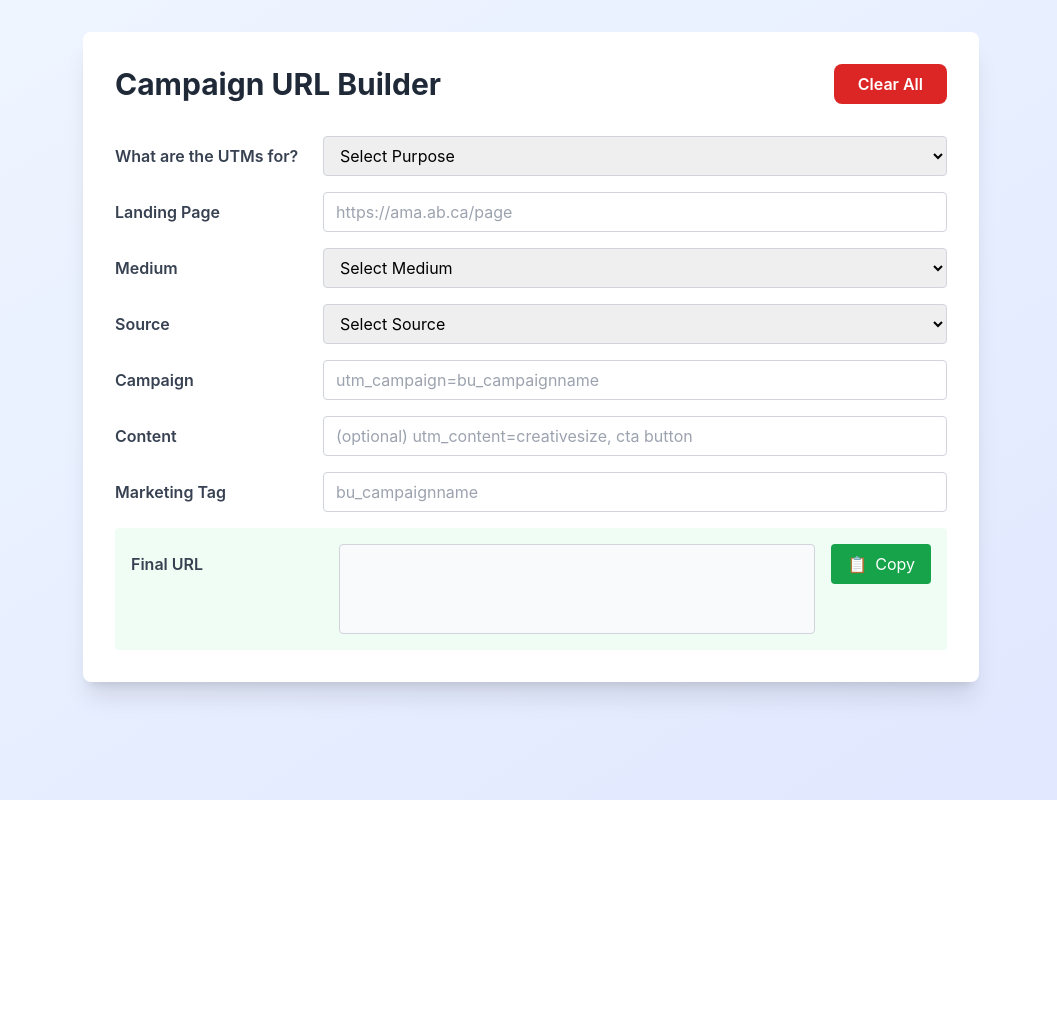
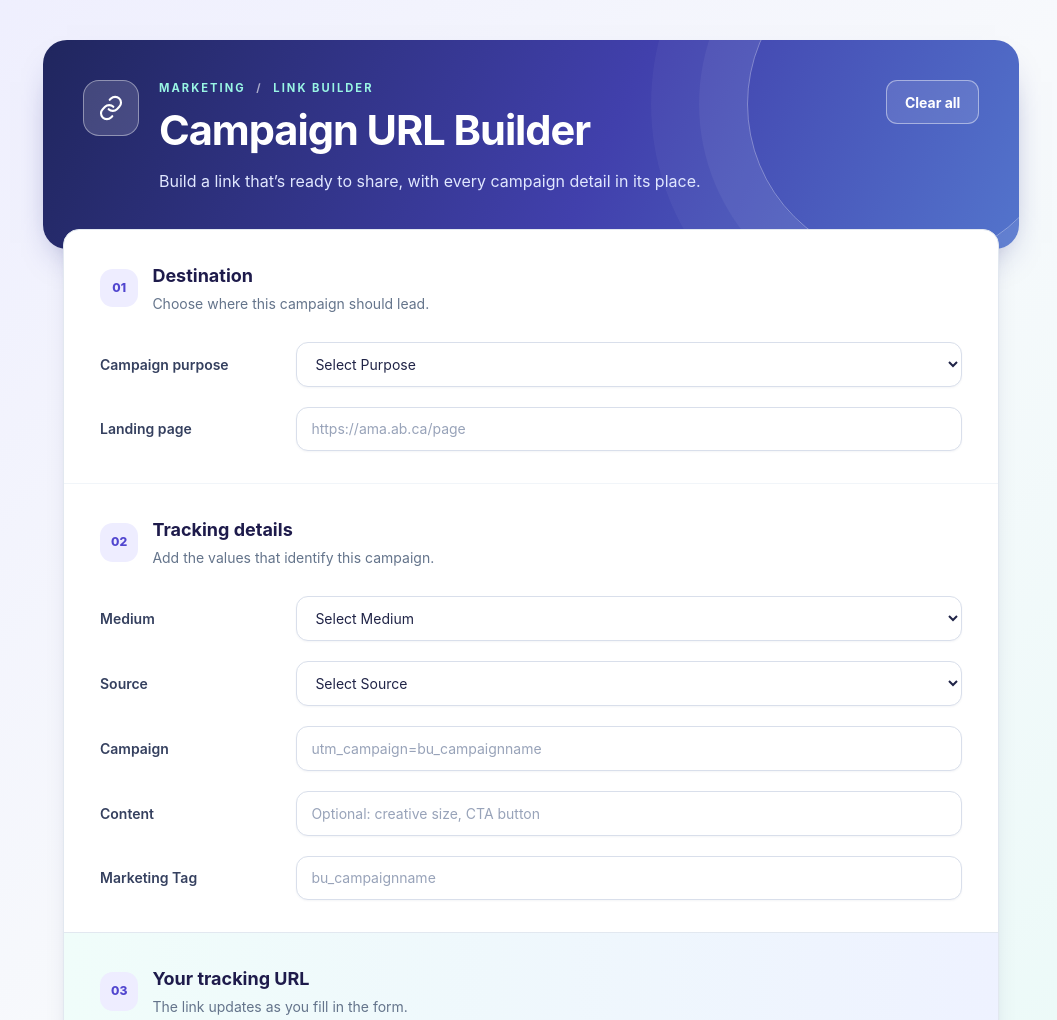
Before and after one commit to dpo-ama/CampaignURLBuilder, a website with bundled scripts: page index.html in a window 1280 px wide. Shown: the top 1020 px of the page, without its empty margins (109-1166 px from the left). Before the commit the page ends 800 px from the top, so only its background shows below. Built offline with nearby package versions, Linux system fonts and the light colour scheme.

Commit message:
Refresh campaign builder visual design

```diff
--- a/css/styles.css
+++ b/css/styles.css
@@ -1,4 +1,232 @@
-body {
+:root {
+  color-scheme: light;
+  --accent: #5146cf;
+  --line: #d9dfeb;
+}
+
+.site-body {
+  min-height: 100vh;
+  margin: 0;
+  color: #202447;
   font-family: -apple-system, BlinkMacSystemFont, "Segoe UI", Roboto, Oxygen,
     Ubuntu, Cantarell, sans-serif;
+  background: linear-gradient(135deg, #eeeefe, #f7f9fc 48%, #e9faf7);
 }
+
+.hero {
+  background: linear-gradient(115deg, #20265e, #4140ac 57%, #5374cc);
+  box-shadow: 0 18px 38px -24px #1d247c;
+}
+
+.hero::after {
+  content: "";
+  position: absolute;
+  z-index: -1;
+  top: -6rem;
+  right: -3rem;
+  width: 20rem;
+  height: 20rem;
+  border: 1px solid #ffffff55;
+  border-radius: 50%;
+  box-shadow: 0 0 0 3rem #ffffff0d, 0 0 0 6rem #ffffff0a;
+}
+
+.hero-icon {
+  display: grid;
+  flex: 0 0 3.5rem;
+  place-items: center;
+  height: 3.5rem;
+  border: 1px solid #ffffff66;
+  border-radius: 1rem;
+  background: #ffffff26;
+}
+
+.hero-icon svg {
+  width: 1.75rem;
+  height: 1.75rem;
+}
+
+.form-section {
+  padding: 2rem 2.25rem;
+}
+
+.section-number {
+  display: grid;
+  flex: 0 0 2.4rem;
+  place-items: center;
+  height: 2.4rem;
+  border-radius: 0.8rem;
+  color: var(--accent);
+  background: #eeedff;
+  font-size: 0.76rem;
+  font-weight: 800;
+}
+
+.field-row {
+  display: flex;
+  align-items: center;
+  gap: 1.25rem;
+}
+
+.field-label {
+  flex: 0 0 11rem;
+  color: #35405f;
+  font-size: 0.875rem;
+  font-weight: 600;
+}
+
+.field-control,
+.result-textarea {
+  flex: 1 1 auto;
+  min-width: 0;
+  width: 100%;
+  border: 1px solid var(--line);
+  border-radius: 0.75rem;
+  outline: none;
+  color: #202447;
+  background: #fff;
+  box-shadow: 0 1px 2px #2734590d;
+  font: inherit;
+  font-size: 0.875rem;
+  transition: border-color 150ms, box-shadow 150ms;
+}
+
+.field-control {
+  height: 2.8rem;
+  padding: 0 0.9rem;
+}
+
+.field-control::placeholder {
+  color: #98a3b9;
+}
+
+.field-control:hover:not(:disabled):not([readonly]),
+.result-textarea:hover {
+  border-color: #a9a5ec;
+}
+
+.field-control:focus,
+.result-textarea:focus {
+  border-color: #776de4;
+  box-shadow: 0 0 0 4px #6659e626;
+}
+
+.field-control:disabled,
+.field-control[readonly] {
+  color: #495370;
+  background: #f1f3f8;
+}
+
+.ppc-panel {
+  padding: 1.5rem;
+  border: 1px solid #dcd9fb;
+  border-left: 4px solid #7165df;
+  border-radius: 1rem;
+  background: linear-gradient(135deg, #f8f6ff, #f2f8ff);
+}
+
+.generated-row {
+  padding-top: 1.25rem;
+  border-top: 1px solid #deddf3;
+}
+
+.reset-button,
+.copy-button,
+.primary-button {
+  display: inline-flex;
+  flex: 0 0 auto;
+  align-items: center;
+  justify-content: center;
+  height: 2.75rem;
+  padding: 0 1.1rem;
+  border-radius: 0.7rem;
+  font-size: 0.875rem;
+  font-weight: 700;
+  white-space: nowrap;
+  cursor: pointer;
+  transition: background-color 150ms, border-color 150ms, transform 150ms;
+}
+
+.reset-button {
+  border: 1px solid #ffffff73;
+  color: #fff;
+  background: #ffffff1c;
+}
+
+.reset-button:hover {
+  background: #ffffff33;
+}
+
+.copy-button {
+  border: 1px solid #c8c5e9;
+  color: #4037a1;
+  background: #fff;
+}
+
+.copy-button:hover {
+  border-color: #8179d8;
+  background: #f1efff;
+}
+
+.primary-button {
+  border: 1px solid #4c43c4;
+  color: #fff;
+  background: var(--accent);
+  box-shadow: 0 4px 10px #4f46c333;
+}
+
+.primary-button:hover {
+  background: #4036b4;
+  transform: translateY(-1px);
+}
+
+.reset-button:focus-visible,
+.copy-button:focus-visible,
+.primary-button:focus-visible {
+  outline: 3px solid #9ddadf;
+  outline-offset: 2px;
+}
+
+.reset-button:disabled,
+.copy-button:disabled,
+.primary-button:disabled {
+  opacity: 0.55;
+  cursor: not-allowed;
+}
+
+.result-textarea {
+  min-height: 6rem;
+  padding: 0.85rem 1rem;
+  line-height: 1.5;
+  resize: vertical;
+}
+
+@media (max-width: 640px) {
+  .hero-icon {
+    flex-basis: 3rem;
+    height: 3rem;
+  }
+
+  .form-section {
+    padding: 1.5rem 1.25rem;
+  }
+
+  .field-row {
+    flex-direction: column;
+    align-items: stretch;
+    gap: 0.5rem;
+  }
+
+  .field-label {
+    flex-basis: auto;
+  }
+
+  .ppc-panel {
+    padding: 1.2rem;
+  }
+
+  .field-row > .copy-button,
+  .primary-button {
+    width: 100%;
+  }
+}
--- a/index.html
+++ b/index.html
@@ -3,40 +3,55 @@
   <head>
     <meta charset="UTF-8" />
     <meta name="viewport" content="width=device-width, initial-scale=1.0" />
+    <meta name="theme-color" content="#20265e" />
     <title>Campaign URL Builder</title>
     <script src="https://cdn.tailwindcss.com"></script>
     <script src="https://res.cdn.office.net/teams-js/2.19.0/js/MicrosoftTeams.min.js"></script>
     <link rel="stylesheet" href="./css/styles.css" />
     <script type="module" src="./js/app.js"></script>
   </head>
-  <body class="min-h-screen bg-gradient-to-br from-blue-50 to-indigo-100 p-8">
-    <div class="max-w-4xl mx-auto bg-white rounded-lg shadow-xl p-8">
-      <div class="flex justify-between items-center mb-8">
-        <h1 class="text-3xl font-bold text-gray-800">Campaign URL Builder</h1>
-        <button
-          id="clearButton"
-          class="px-6 py-2 bg-red-600 text-white rounded-lg hover:bg-red-700 transition-colors font-semibold"
-        >
-          Clear All
-        </button>
+  <body class="site-body">
+    <main class="mx-auto max-w-5xl px-4 py-5 sm:px-6 sm:py-8 lg:py-10">
+      <header class="hero relative isolate overflow-hidden rounded-3xl px-7 pb-12 pt-8 text-white sm:px-10 sm:pb-14 sm:pt-10">
+        <div class="relative z-10 flex flex-wrap items-start gap-3 sm:flex-nowrap sm:gap-5">
+          <div class="hero-icon" aria-hidden="true">
+            <svg viewBox="0 0 24 24" fill="none" stroke="currentColor" stroke-width="1.8" stroke-linecap="round" stroke-linejoin="round">
+              <path d="M10 13a5 5 0 0 0 7.1 0l2-2a5 5 0 0 0-7.1-7.1l-1.1 1.1" />
+              <path d="M14 11a5 5 0 0 0-7.1 0l-2 2a5 5 0 0 0 7.1 7.1l1.1-1.1" />
+            </svg>
           </div>
+          <div class="min-w-0 basis-[calc(100%-4rem)] flex-1 sm:basis-auto">
+            <p class="mb-2 text-[0.7rem] font-bold uppercase tracking-[0.18em] text-teal-200">Marketing <span class="px-1.5 text-white/60" aria-hidden="true">/</span> Link builder</p>
+            <h1 class="text-[clamp(1.85rem,4vw,2.6rem)] font-bold leading-tight tracking-tight">Campaign URL Builder</h1>
+            <p class="mt-3 max-w-xl text-sm leading-6 text-indigo-100 sm:text-base">Build a link that’s ready to share, with every campaign detail in its place.</p>
+          </div>
+          <button id="clearButton" type="button" class="reset-button ml-[3.8rem] sm:ml-0">Clear all</button>
+        </div>
+      </header>
 
       <p
         id="configError"
         role="alert"
         hidden
-        class="mb-4 rounded border border-red-300 bg-red-50 p-3 text-red-800"
+        class="mb-5 rounded-xl border border-red-200 bg-red-50 px-4 py-3 text-sm text-red-800"
       ></p>
 
-      <div class="space-y-4">
-        <!-- What is the UTMs for? -->
-        <div class="flex items-center gap-4">
-          <label class="w-48 font-semibold text-gray-700"
-            >What are the UTMs for?</label
-          >
+      <div class="relative mx-1 -mt-4 overflow-hidden rounded-2xl border border-slate-200 bg-white shadow-xl shadow-indigo-950/10 sm:mx-5 sm:-mt-5">
+        <section aria-labelledby="destinationHeading" class="form-section">
+          <div class="mb-7 flex items-center gap-3.5">
+            <span class="section-number" aria-hidden="true">01</span>
+            <div>
+              <h2 id="destinationHeading" class="text-lg font-bold text-indigo-950">Destination</h2>
+              <p class="mt-1 text-sm text-slate-500">Choose where this campaign should lead.</p>
+            </div>
+          </div>
+          <div class="space-y-5">
+            <!-- Campaign purpose -->
+            <div class="field-row">
+              <label for="utmPurpose" class="field-label">Campaign purpose</label>
               <select
                 id="utmPurpose"
-            class="flex-1 h-10 px-3 py-2 border border-gray-300 rounded focus:ring-2 focus:ring-blue-500 focus:border-transparent"
+                class="field-control"
               >
                 <option value="">Select Purpose</option>
               </select>
@@ -45,53 +60,65 @@
             <!-- Vanity field -->
             <div
               id="vanityField"
-          class="flex items-center gap-4"
+              class="field-row"
               style="display: none"
             >
-          <label class="w-48 font-semibold text-gray-700">Vanity</label>
+              <label for="vanity" class="field-label">Vanity</label>
               <input
                 type="text"
                 id="vanity"
                 placeholder="Enter vanity name"
-            class="flex-1 h-10 px-3 py-2 border border-gray-300 rounded focus:ring-2 focus:ring-blue-500 focus:border-transparent"
+                class="field-control"
               />
             </div>
 
-        <!-- Landing Page -->
-        <div class="flex items-center gap-4">
-          <label class="w-48 font-semibold text-gray-700">Landing Page</label>
+            <!-- Landing page -->
+            <div class="field-row">
+              <label for="landingPage" class="field-label">Landing page</label>
               <input
-            type="text"
+                type="url"
                 id="landingPage"
                 placeholder="https://ama.ab.ca/page"
-            class="flex-1 h-10 px-3 py-2 border border-gray-300 rounded focus:ring-2 focus:ring-blue-500 focus:border-transparent"
+                class="field-control"
               />
             </div>
+          </div>
+        </section>
 
+        <section aria-labelledby="trackingHeading" class="form-section border-t border-slate-100">
+          <div class="mb-7 flex items-center gap-3.5">
+            <span class="section-number" aria-hidden="true">02</span>
+            <div>
+              <h2 id="trackingHeading" class="text-lg font-bold text-indigo-950">Tracking details</h2>
+              <p class="mt-1 text-sm text-slate-500">Add the values that identify this campaign.</p>
+            </div>
+          </div>
+          <div class="space-y-5">
             <!-- Medium -->
-        <div class="flex items-center gap-4">
-          <label class="w-48 font-semibold text-gray-700">Medium</label>
+            <div class="field-row">
+              <label for="medium" class="field-label">Medium</label>
               <select
                 id="medium"
-            class="flex-1 h-10 px-3 py-2 border border-gray-300 rounded focus:ring-2 focus:ring-blue-500 focus:border-transparent"
+                class="field-control"
               >
                 <option value="">Select Medium</option>
               </select>
             </div>
 
             <!-- Source -->
-        <div class="flex items-center gap-4">
-          <label class="w-48 font-semibold text-gray-700">Source</label>
+            <div class="field-row">
+              <label id="sourceLabel" for="sourceDropdown" class="field-label">Source</label>
               <input
                 type="text"
                 id="sourceTextbox"
+                aria-labelledby="sourceLabel"
                 placeholder="Enter source name"
-            class="flex-1 h-10 px-3 py-2 border border-gray-300 rounded focus:ring-2 focus:ring-blue-500 focus:border-transparent"
+                class="field-control"
                 style="display: none"
               />
               <select
                 id="sourceDropdown"
-            class="flex-1 h-10 px-3 py-2 border border-gray-300 rounded focus:ring-2 focus:ring-blue-500 focus:border-transparent"
+                class="field-control"
               >
                 <option value="">Select Source</option>
               </select>
@@ -100,87 +127,82 @@
             <!-- UTM Campaign Components (PPC Only) -->
             <div
               id="ppcSection"
-          class="border-2 border-purple-200 rounded-lg p-6 bg-purple-50"
+              aria-labelledby="ppcHeading"
+              class="ppc-panel"
               style="display: none"
             >
-          <h2 class="text-xl font-bold text-purple-800 mb-4">
+              <h3 id="ppcHeading" class="mb-5 text-base font-semibold text-slate-900">
                 UTM Campaign Components
-          </h2>
-          <div class="space-y-4">
+              </h3>
+              <div class="space-y-5">
                 <!-- Business Unit -->
-            <div class="flex items-center gap-4">
-              <label class="w-48 font-semibold text-gray-700"
-                >Business Unit</label
-              >
+                <div class="field-row">
+                  <label for="businessUnit" class="field-label">Business Unit</label>
                   <select
                     id="businessUnit"
-                class="flex-1 h-10 px-3 py-2 border border-gray-300 rounded focus:ring-2 focus:ring-purple-500 focus:border-transparent"
+                    class="field-control"
                   >
                     <option value="">Select Business Unit</option>
                   </select>
                 </div>
 
                 <!-- Product Name -->
-            <div class="flex items-center gap-4">
-              <label class="w-48 font-semibold text-gray-700"
-                >Product Name</label
-              >
+                <div class="field-row">
+                  <label for="productName" class="field-label">Product Name</label>
                   <input
                     type="text"
                     id="productName"
                     placeholder="e.g., vrar, twhd, acq, hotel, tmi"
-                class="flex-1 h-10 px-3 py-2 border border-gray-300 rounded focus:ring-2 focus:ring-purple-500 focus:border-transparent"
+                    class="field-control"
                   />
                 </div>
 
                 <!-- Platform -->
-            <div class="flex items-center gap-4">
-              <label class="w-48 font-semibold text-gray-700">Platform</label>
+                <div class="field-row">
+                  <label for="platform" class="field-label">Platform</label>
                   <select
                     id="platform"
-                class="flex-1 h-10 px-3 py-2 border border-gray-300 rounded focus:ring-2 focus:ring-purple-500 focus:border-transparent"
+                    class="field-control"
                   >
                     <option value="">Select Platform</option>
                   </select>
                 </div>
 
                 <!-- Campaign Type -->
-            <div class="flex items-center gap-4">
-              <label class="w-48 font-semibold text-gray-700"
-                >Campaign Type</label
-              >
+                <div class="field-row">
+                  <label for="campaignType" class="field-label">Campaign Type</label>
                   <select
                     id="campaignType"
-                class="flex-1 h-10 px-3 py-2 border border-gray-300 rounded focus:ring-2 focus:ring-purple-500 focus:border-transparent"
+                    class="field-control"
                   >
                     <option value="">Select Type</option>
                   </select>
                 </div>
 
                 <!-- Campaign Targeting -->
-            <div class="flex items-center gap-4">
-              <label class="w-48 font-semibold text-gray-700">Targeting</label>
+                <div class="field-row">
+                  <label for="targeting" class="field-label">Targeting</label>
                   <input
                     type="text"
                     id="targeting"
                     placeholder="e.g., generic, demo, interest, lookalike"
-                class="flex-1 h-10 px-3 py-2 border border-gray-300 rounded focus:ring-2 focus:ring-purple-500 focus:border-transparent"
+                    class="field-control"
                   />
                 </div>
 
                 <!-- Insertion Order Type (DV360 Only) -->
                 <div
                   id="dvInsertionOrderSection"
-              class="flex items-center gap-4"
+                  class="field-row"
                   style="display: none"
                 >
-              <label class="w-48 font-semibold text-gray-700">
+                  <label for="dvInsertionOrder" class="field-label">
                     Insertion Order Type
                   </label>
 
                   <select
                     id="dvInsertionOrder"
-                class="flex-1 h-10 px-3 py-2 border border-gray-300 rounded focus:ring-2 focus:ring-purple-500"
+                    class="field-control"
                   >
                     <option value="">Select Type</option>
                   </select>
@@ -189,52 +211,54 @@
                 <!-- Insertion Order Targeting (DV360 Only) -->
                 <div
                   id="dvIOTargetingSection"
-              class="flex items-center gap-4"
+                  class="field-row"
                   style="display: none"
                 >
-              <label class="w-48 font-semibold text-gray-700">
+                  <label for="ioTargeting" class="field-label">
                     Insertion Order Targeting
                   </label>
                   <input
                     type="text"
                     id="ioTargeting"
                     placeholder="e.g., generic, demo, interest, lookalike, remarketing"
-                class="flex-1 h-10 px-3 py-2 border border-gray-300 rounded focus:ring-2 focus:ring-purple-500 focus:border-transparent"
+                    class="field-control"
                   />
                 </div>
 
                 <!-- Campaign Name (Auto-generated) -->
-            <div class="flex items-center gap-4 mt-4">
-              <label class="w-48 font-semibold text-gray-700">Campaign</label>
+                <div class="field-row generated-row">
+                  <label for="campaignNamePPC" class="field-label">Campaign</label>
                   <input
                     type="text"
                     id="campaignNamePPC"
                     readonly
-                class="flex-1 h-10 px-3 py-2 border border-gray-300 rounded bg-gray-50"
+                    class="field-control"
                   />
                   <button
                     id="copyCampaignButton"
-                class="px-4 py-2 h-10 bg-blue-600 text-white rounded hover:bg-blue-700 flex items-center gap-2 whitespace-nowrap"
+                    type="button"
+                    class="copy-button"
                   >
-                <span id="copyIcon">📋</span>
+                    <span id="copyIcon" class="hidden" aria-hidden="true">📋</span>
                     <span id="copyText">Copy</span>
                   </button>
                 </div>
 
                 <!-- Insertion Order Name Display Box (DV360 Only) -->
-            <div id="ioDisplaySection" class="flex items-center gap-4 mt-4" style="display: none">
-              <label class="w-48 font-semibold text-gray-700">Insertion Order</label>
+                <div id="ioDisplaySection" class="field-row" style="display: none">
+                  <label for="ioNameDisplay" class="field-label">Insertion Order</label>
                   <input
                     type="text"
                     id="ioNameDisplay"
                     readonly
-                class="flex-1 h-10 px-3 py-2 border border-gray-300 rounded bg-gray-50"
+                    class="field-control"
                   />
                   <button
                     id="copyIOButton"
-                class="px-4 py-2 h-10 bg-blue-600 text-white rounded hover:bg-blue-700 flex items-center gap-2 whitespace-nowrap"
+                    type="button"
+                    class="copy-button"
                   >
-                <span id="copyIOIcon">📋</span>
+                    <span id="copyIOIcon" class="hidden" aria-hidden="true">📋</span>
                     <span id="copyIOText">Copy</span>
                   </button>
                 </div>
@@ -242,63 +266,68 @@
             </div>
 
             <!-- Manual Campaign Name (Non-PPC) -->
-        <div id="manualCampaignSection" class="flex items-center gap-4">
-          <label class="w-48 font-semibold text-gray-700">Campaign</label>
+            <div id="manualCampaignSection" class="field-row">
+              <label for="manualCampaignName" class="field-label">Campaign</label>
               <input
                 type="text"
                 id="manualCampaignName"
                 placeholder="utm_campaign=bu_campaignname"
-            class="flex-1 h-10 px-3 py-2 border border-gray-300 rounded focus:ring-2 focus:ring-blue-500 focus:border-transparent"
+                class="field-control"
               />
             </div>
 
             <!-- Content Name -->
-        <div class="flex items-center gap-4">
-          <label class="w-48 font-semibold text-gray-700">Content</label>
+            <div class="field-row">
+              <label for="contentName" class="field-label">Content</label>
               <input
                 type="text"
                 id="contentName"
-            placeholder="(optional) utm_content=creativesize, cta button"
-            class="flex-1 h-10 px-3 py-2 border border-gray-300 rounded focus:ring-2 focus:ring-blue-500 focus:border-transparent"
+                placeholder="Optional: creative size, CTA button"
+                class="field-control"
               />
             </div>
 
             <!-- Marketing Tag -->
-        <div class="flex items-center gap-4">
-          <label class="w-48 font-semibold text-gray-700">Marketing Tag</label>
+            <div class="field-row">
+              <label for="marketingTag" class="field-label">Marketing Tag</label>
               <input
                 type="text"
                 id="marketingTag"
                 placeholder="bu_campaignname"
-            class="flex-1 h-10 px-3 py-2 border border-gray-300 rounded focus:ring-2 focus:ring-blue-500 focus:border-transparent"
+                class="field-control"
               />
             </div>
+          </div>
+        </section>
 
-        <p
-          id="urlError"
-          role="alert"
-          hidden
-          class="rounded border border-red-300 bg-red-50 p-3 text-red-800"
-        ></p>
-
-        <!-- Final URL -->
-        <div class="flex items-start gap-4 bg-green-50 p-4 rounded">
-          <label class="w-48 font-semibold text-gray-700 pt-2">Final URL</label>
+        <section aria-labelledby="resultHeading" class="form-section border-t border-slate-200 bg-gradient-to-r from-teal-50 to-indigo-50">
+          <div class="mb-7 flex items-center gap-3.5">
+            <span class="section-number bg-teal-100 text-teal-700" aria-hidden="true">03</span>
+            <div>
+              <h2 id="resultHeading" class="text-lg font-bold text-indigo-950">Your tracking URL</h2>
+              <p class="mt-1 text-sm text-slate-500">The link updates as you fill in the form.</p>
+            </div>
+          </div>
+          <p id="urlError" role="alert" hidden class="mb-4 rounded-lg border border-red-200 bg-red-50 px-4 py-3 text-sm text-red-800"></p>
+          <label for="finalURL" class="sr-only">Final URL</label>
+          <div class="flex flex-col gap-3 sm:flex-row sm:items-start">
             <textarea
               id="finalURL"
               readonly
               rows="3"
-            class="flex-1 px-3 py-2 border border-gray-300 rounded bg-gray-50 resize-none"
+              class="result-textarea"
             ></textarea>
             <button
               id="copyURLButton"
-            class="px-4 py-2 bg-green-600 text-white rounded hover:bg-green-700 flex items-center gap-2 whitespace-nowrap"
+              type="button"
+              class="primary-button"
             >
-            <span id="copyURLIcon">📋</span>
+              <span id="copyURLIcon" class="hidden" aria-hidden="true">📋</span>
               <span id="copyURLText">Copy</span>
             </button>
           </div>
+        </section>
       </div>
-    </div>
+    </main>
   </body>
 </html>
--- a/js/app.js
+++ b/js/app.js
@@ -27,7 +27,6 @@ function setVisible(element, visible, display = "flex") {
 
 function setReadOnly(element, readOnly) {
   element.readOnly = readOnly;
-  element.classList.toggle("bg-gray-50", readOnly);
 }
 
 function validateConfig(data) {
```
Also changed, not shown: 1 other file. Lines whose indentation alone changed are shown as unchanged.
